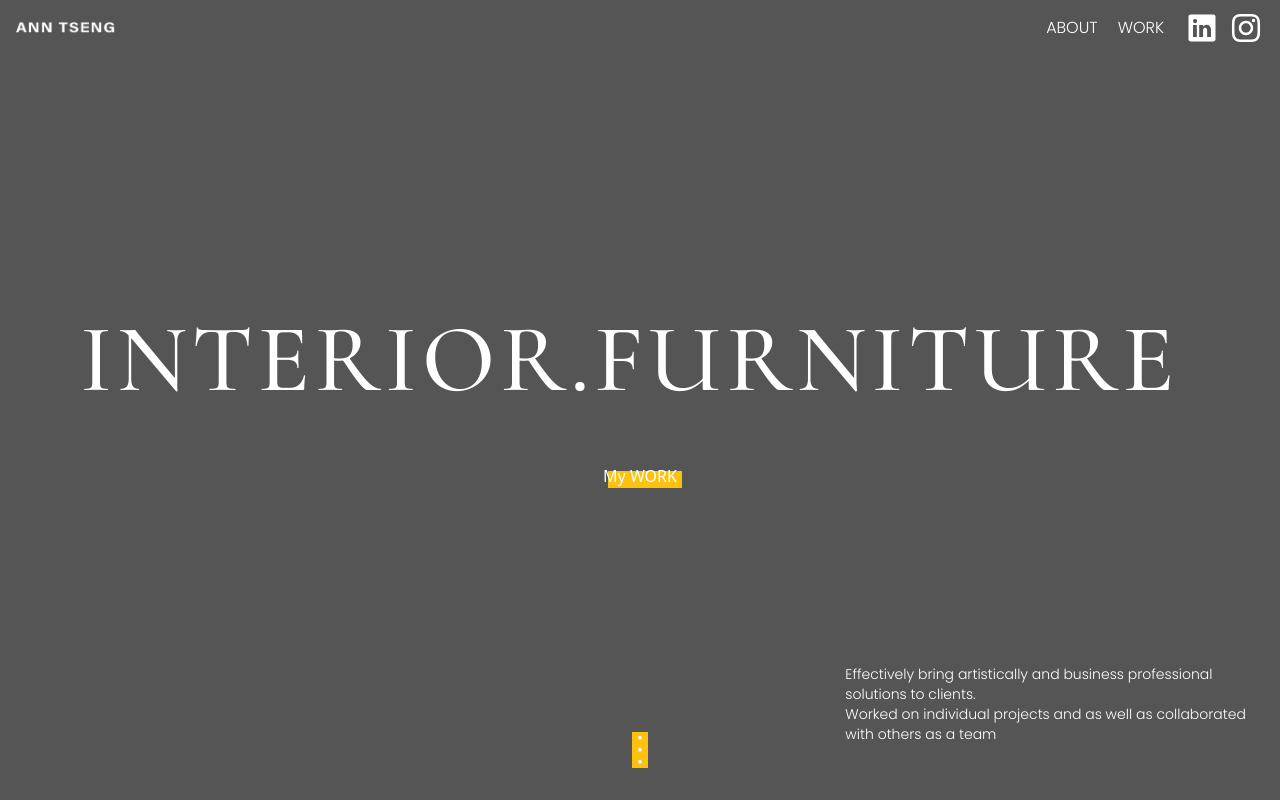
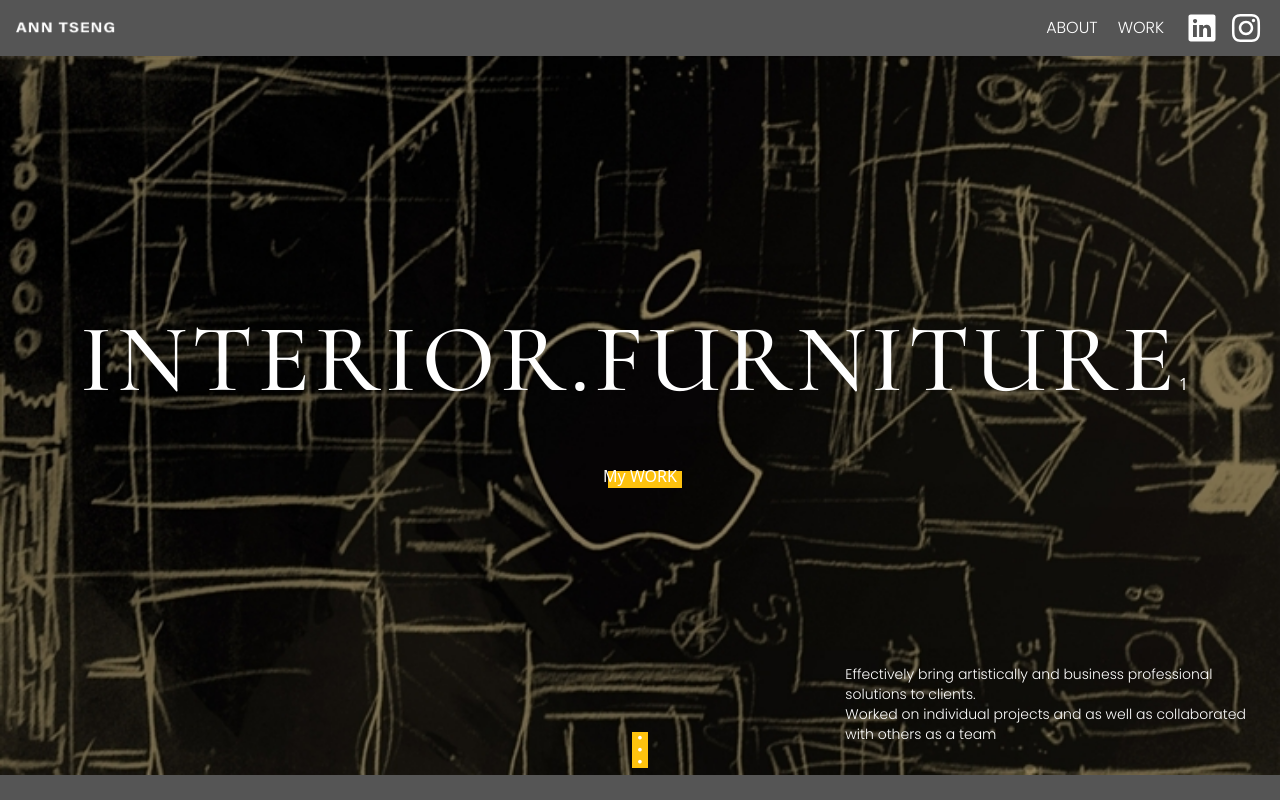
Before and after one commit to ceize123/interior-designer_portfolio, a Next.js app: page / in a window 1280 px wide. Shown: the top 800 px of the page. Built offline with nearby package versions, Linux system fonts and the light colour scheme; a web font is replaced by a local one.

Commit message:
working on homepage bg effect

```diff
--- a/components/Footer.js
+++ b/components/Footer.js
@@ -1,7 +1,10 @@
 export default function Footer() {
-	return (
-		<footer className='bg-black text-center text-white sm:py-12 py-6 px-4 w-screen'>
-			<p>All work © Jhiih-Yuan (Ann) Tseng 2022.  Please do not distribute images without permission.</p>
-		</footer>
-	)
+  return (
+    <footer className='bg-black text-center text-white sm:py-12 py-6 px-4'>
+      <p>
+        All work © Jhiih-Yuan (Ann) Tseng 2022. Please do not distribute images
+        without permission.
+      </p>
+    </footer>
+  )
 }
--- a/components/Navbar.js
+++ b/components/Navbar.js
@@ -1,22 +1,19 @@
 import Link from 'next/link'
-import { IoLogoLinkedin } from 'react-icons/io';
-import { AiOutlineInstagram } from 'react-icons/ai';
-import logo from '../public/logo.png';
-import Image from 'next/image';
+import { IoLogoLinkedin } from 'react-icons/io'
+import { AiOutlineInstagram } from 'react-icons/ai'
+import logo from '../public/logo.png'
+import Image from 'next/image'
 
 export default function Navbar() {
   return (
-		<header className='w-screen sticky top-0 z-10
+    <header
+      className='sticky top-0 z-30
 				bg-light-gray text-white flex justify-center h-14'
     >
       <nav className='flex justify-between items-center mx-4 w-full max-w-7xl'>
         <div>
           <Link href='/'>
-						<Image
-							src={logo}
-							width={100}
-							height={100}
-							alt="logo" />
+            <Image src={logo} width={100} height={100} alt='logo' />
           </Link>
         </div>
         <ul className='flex items-center'>
@@ -28,12 +25,12 @@ export default function Navbar() {
           </Link>
           <Link className='mr-2' href='/'>
             <li>
-							<IoLogoLinkedin className='icon'/>
+              <IoLogoLinkedin className='icon' />
             </li>
           </Link>
           <Link href='/'>
             <li>
-							<AiOutlineInstagram className='icon'/>
+              <AiOutlineInstagram className='icon' />
             </li>
           </Link>
         </ul>
--- a/pages/index.js
+++ b/pages/index.js
@@ -3,25 +3,81 @@ import Image from 'next/image'
 import rabbit from '../public/rabbit.png'
 import Link from 'next/link'
 import PersonalInfo from '../components/Personal-Info'
+import bgUrl from '../assets/images/bg.png'
+import { useState, useEffect, useRef } from 'react'
 
 export default function Home() {
+  const [scaleRate, setScaleRate] = useState(1)
+  const [opacityRate, setOpacityRate] = useState(1)
+  const [reached, setReached] = useState(false)
+  const ref = useRef(null)
+
+  useEffect(() => {
+    const scroll = () => {
+      console.log(window.scrollY)
+      const aboutSecTop = ref.current.getBoundingClientRect()['top']
+      const height = ref.current.getBoundingClientRect()['height']
+      if (aboutSecTop < 0) {
+        setReached(true)
+        setOpacityRate((height + aboutSecTop) / height)
+      } else setReached(false)
+
+      setScaleRate(window.scrollY / 1200 + 1)
+    }
+    window.addEventListener('scroll', scroll)
+    return () => {
+      window.removeEventListener('scroll', scroll)
+    }
+  }, [])
   return (
     <>
-		<section className='hero-section h-screen relative flex flex-col justify-center -mt-14'>
+      <div className='w-full sticky top-14'>
+        <div className='pixel w-full h-screen fixed top-14 left-0 flex flex-wrap z-10'>
+          {[...Array(100).keys()].map((i) => {
+            return (
+              <div
+                key={i}
+                className={`w-[10%] transition
+				${reached ? 'bg-light-gray/50 backdrop-blur-xl' : 'opacity-0'}`}
+              >
+                {/* {i} */}
+              </div>
+            )
+          })}
+        </div>
+        <div className='absolute w-full'>
+          <Image
+            src={bgUrl}
+            width='0'
+            height='0'
+            sizes='100vw'
+            alt='background'
+            className='w-full h-auto'
+            style={{
+              transform: `scale(${scaleRate})`,
+              //   opacity: `${reached ? opacityRate : '1'}`,
+            }}
+          />
+        </div>
+      </div>
+      <section className='hero-section h-screen relative flex flex-col justify-center -mt-14 z-20'>
         <div>
           <h1 className='xl:text-8xl lg:text-7xl sm:text-4xl text-3xl inline sm:ml-20 ml-4 tracking-wider'>
             INTERIOR.FURNITURE
           </h1>
+          {scaleRate}
         </div>
         <div className='mt-14'>
           <div className='text-center'>
             <button className='relative after:bg-yellow'>
-						<Link href='/works'>
-							My WORK
-						</Link>
+              <Link href='/works'>My WORK</Link>
             </button>
             <div className='absolute bottom-8 left-0 right-0 mx-auto w-4 leading-3 bg-yellow'>
-						<Link href='/#intro-section' className='flex flex-col items-center' scroll={false}>
+              <Link
+                href='/#intro-section'
+                className='flex flex-col items-center'
+                scroll={false}
+              >
                 <span>•</span>
                 <span>•</span>
                 <span>•</span>
@@ -29,30 +85,37 @@ export default function Home() {
             </div>
           </div>
           <div className='absolute right-2 bottom-14 md:w-1/3 sm:w-1/2 w-2/3'>
-					<span className='block text-sm'>Effectively bring artistically and business professional solutions to clients.</span>
-					<span className='block text-sm'>Worked on individual projects and as well as collaborated with others as a team</span>
+            <span className='block text-sm'>
+              Effectively bring artistically and business professional solutions
+              to clients.
+            </span>
+            <span className='block text-sm'>
+              Worked on individual projects and as well as collaborated with
+              others as a team
+            </span>
           </div>
         </div>
       </section>
-		<main>
-			<section className='md:text-5xl sm:text-3xl text-2xl md:mx-16 mx-5 leading-normal h-screen flex items-center'
+      <main className='relative z-10'>
+        <section
+          ref={ref}
+          className='md:text-5xl sm:text-3xl text-2xl md:mx-16 mx-5 leading-normal h-screen flex items-center'
           id='intro-section'
         >
           <div className='leading-normal'>
             <h3>
-						I focus on using effectively optimize the space to improving people's everyday lives in all aspects.
+              I focus on using effectively optimize the space to improving
+              people's everyday lives in all aspects.
             </h3>
             <h3>
-						Use the power of interior design to evokes happiness and soothes the soul that help people live better.
+              Use the power of interior design to evokes happiness and soothes
+              the soul that help people live better.
             </h3>
           </div>
         </section>
         <section className='pt-20 pb-12 about-section' id='about-section'>
           <div className='flex flex-col items-center'>
-					<Image src={rabbit}
-							width={100}
-							height={100}
-							alt='rabbit' />
+            <Image src={rabbit} width={100} height={100} alt='rabbit' />
             <div className='flex mt-12 sm:flex-row flex-col'>
               <PersonalInfo type='Phone' />
               <PersonalInfo type='Email' />
@@ -106,21 +169,38 @@ export default function Home() {
                     <h4>Freelance, Taiwan 2015-2019</h4>
                   </div>
                   <ul className='list-disc'>
-									<li>Designed and decorated sets and set elements for advertising,music video and film</li>
-									<li>Created Sketchup models and 3D realistic renderings for clients to be able to visualize the space</li>
-									<li>Sourced many products such as lighting, furniture, and fabrics for many different budgets and sciences</li>
+                    <li>
+                      Designed and decorated sets and set elements for
+                      advertising,music video and film
+                    </li>
+                    <li>
+                      Created Sketchup models and 3D realistic renderings for
+                      clients to be able to visualize the space
+                    </li>
+                    <li>
+                      Sourced many products such as lighting, furniture, and
+                      fabrics for many different budgets and sciences
+                    </li>
                   </ul>
                 </div>
                 <div className='mr-12'>
                   <div className='my-5'>
                     <h4>DISPLAY DESIGNER</h4>
-									<h4>Penshugen, Taiwan   2019-2021</h4>
+                    <h4>Penshugen, Taiwan 2019-2021</h4>
                   </div>
                   <ul className='list-disc'>
-									<li>Worked extensively with clients and vendors throughout the design process</li>
+                    <li>
+                      Worked extensively with clients and vendors throughout the
+                      design process
+                    </li>
                     <li>Created display sets using minor carpentry skills</li>
-									<li>Contributed CAD drawings of each set and drafted detailed dimensional drawings for a scene shop to build from</li>
-									<li>Created necessary design, documentation, and management of</li>
+                    <li>
+                      Contributed CAD drawings of each set and drafted detailed
+                      dimensional drawings for a scene shop to build from
+                    </li>
+                    <li>
+                      Created necessary design, documentation, and management of
+                    </li>
                   </ul>
                 </div>
               </div>
```
Also changed, not shown: styles/globals.scss (+18 -15 lines), assets/images/bg.png (added). Lines whose indentation alone changed are shown as unchanged.
